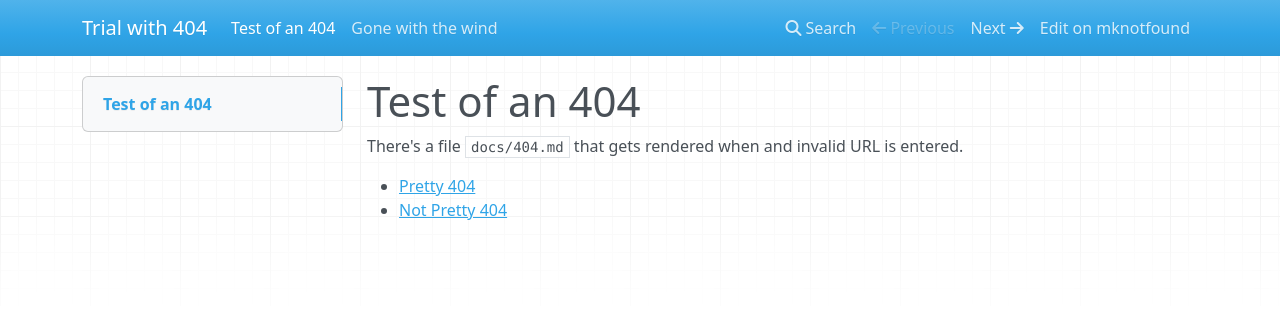
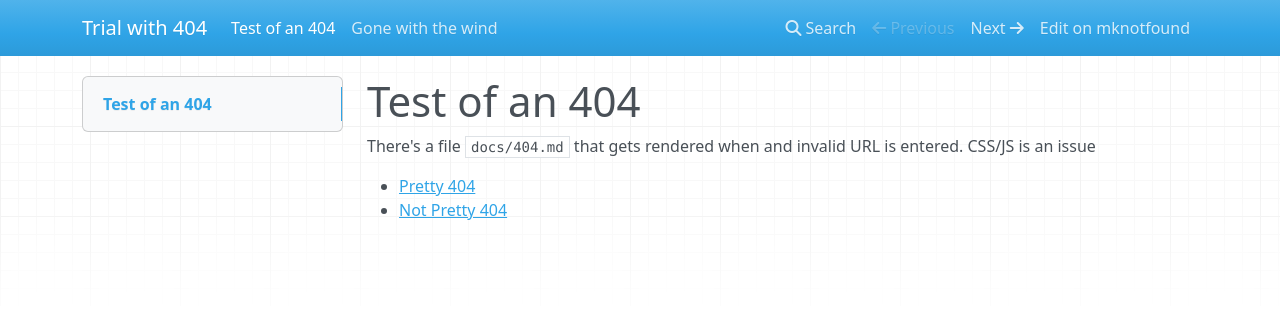
Before and after one commit to Stwissel/mknotfound, an MkDocs documentation site: the page built from docs/index.md, in a window 1280 px wide. Shown: the top 330 px of the page. Built offline with MkDocs 1.6.1, drawn with Linux system fonts in a browser that asks for light colours; nearby versions of some CDN libraries.

```diff
--- a/docs/index.md
+++ b/docs/index.md
@@ -1,6 +1,6 @@
 # Test of an 404
 
-There's a file `docs/404.md` that gets rendered when and invalid URL is entered.
+There's a file `docs/404.md` that gets rendered when and invalid URL is entered. CSS/JS is an issue
 
 - [Pretty 404](nothere)
 - [Not Pretty 404](not/here)
--- a/mkdocs.yml
+++ b/mkdocs.yml
@@ -1,7 +1,6 @@
 site_name: Trial with 404
 site_url: https://stwissel.github.io/mknotfound/
 use_directory_urls: false
-site_dir: docs
 # theme:
 #   name: material
 #   language: en
```
